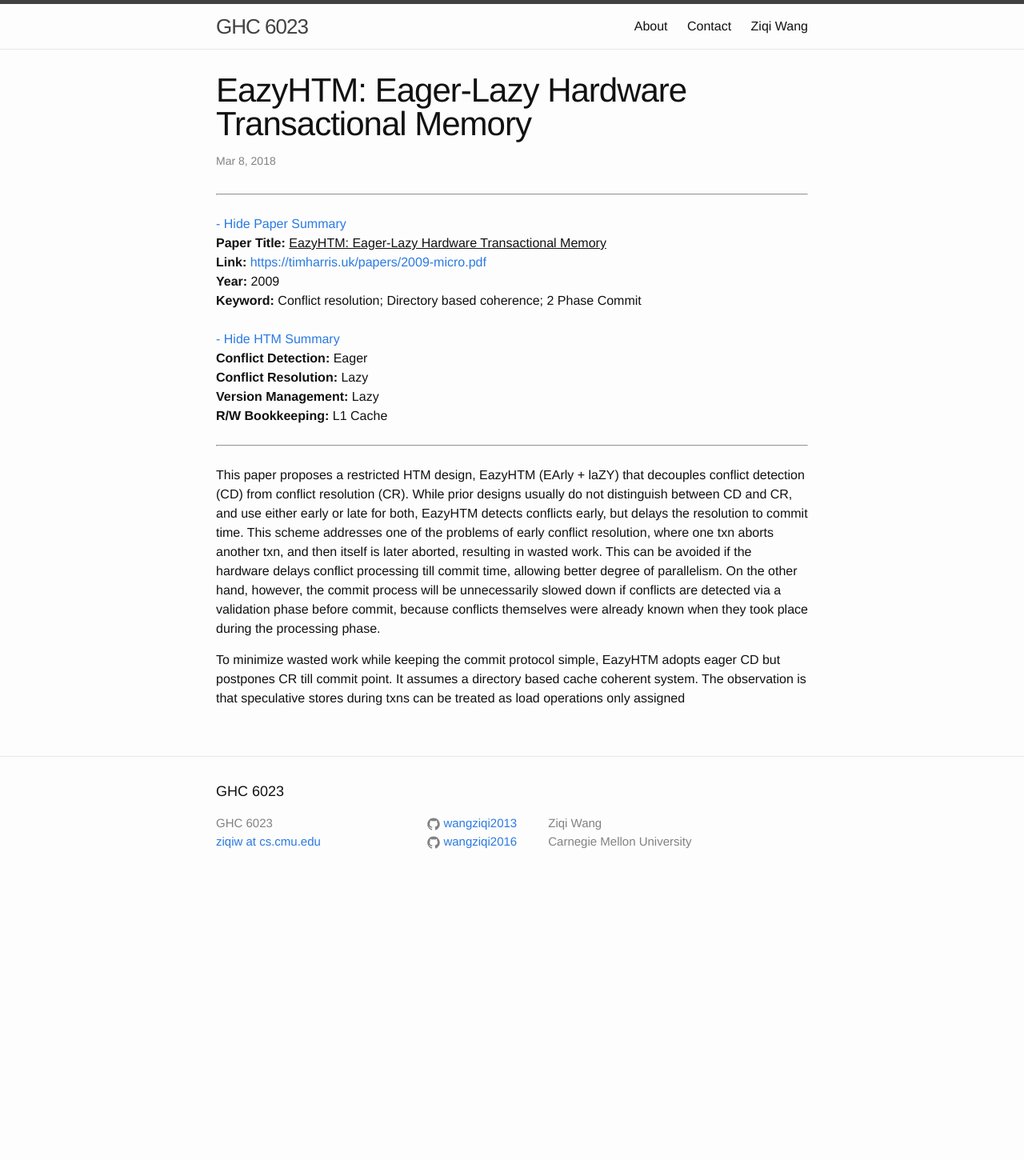
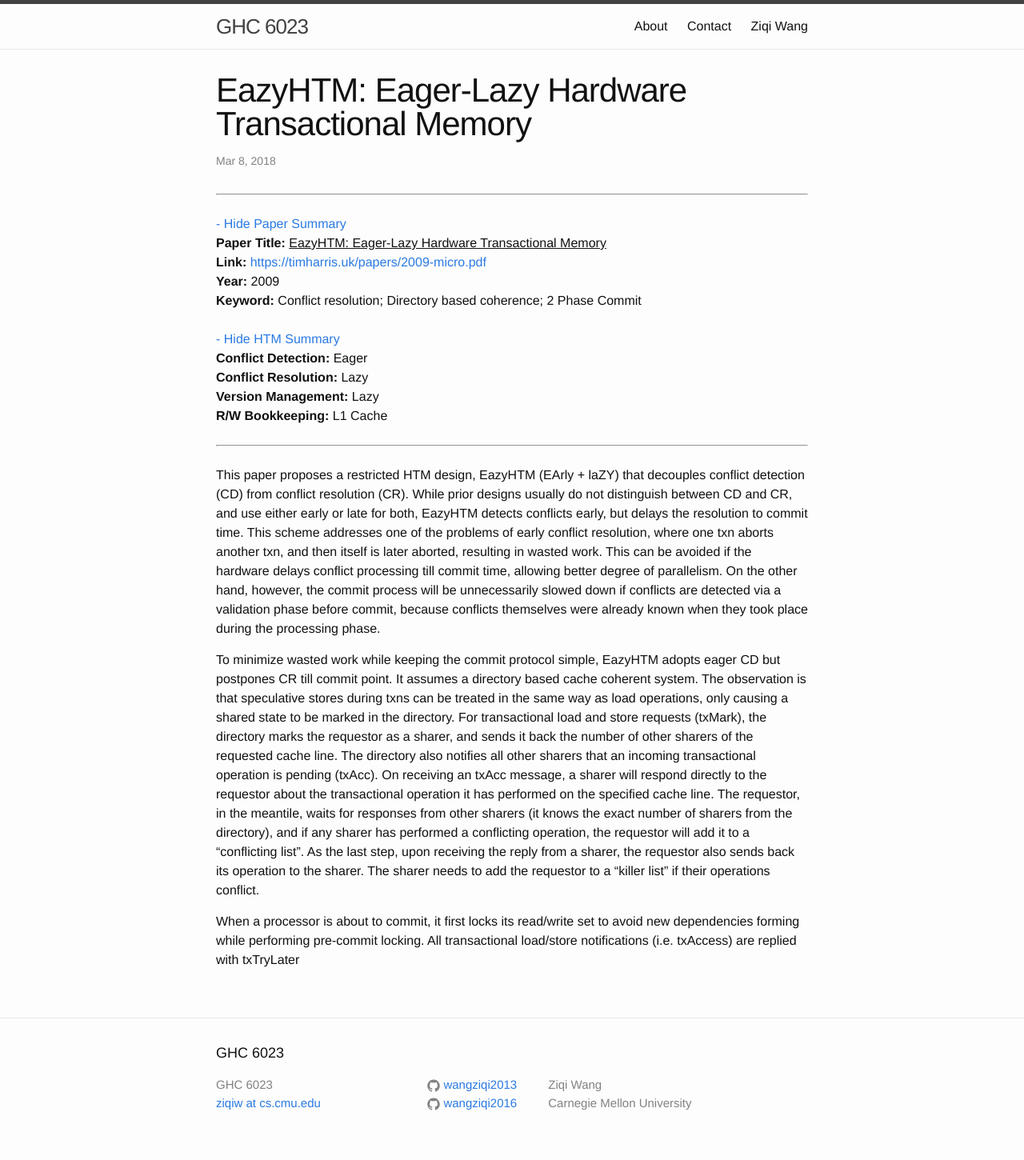
Before and after one commit to wangziqi2013/wangziqi2013.github.io, a Jekyll site: the page built from _posts/2018-03-07-EasyHTM-eager-lazy-htm.markdown, in a window 1280 px wide. Shown: the whole page at 80% size. Built offline with Jekyll 4.4.1, drawn with Linux system fonts in a browser that asks for light colours; before the commit the page ends 1123 px from its top, so only the background shows below that.

Commit message:
Finish second paragraph

```diff
--- a/_posts/2018-03-07-EasyHTM-eager-lazy-htm.markdown
+++ b/_posts/2018-03-07-EasyHTM-eager-lazy-htm.markdown
@@ -22,5 +22,15 @@ will be unnecessarily slowed down if conflicts are detected via a validation pha
 already known when they took place during the processing phase.
 
 To minimize wasted work while keeping the commit protocol simple, EazyHTM adopts eager CD but postpones CR till commit point. It assumes
-a directory based cache coherent system. The observation is that speculative stores during txns can be treated as load operations
-only assigned
+a directory based cache coherent system. The observation is that speculative stores during txns can be treated in the same way as load
+operations, only causing a shared state to be marked in the directory. For transactional load and store requests (txMark), the
+directory marks the requestor as a sharer, and sends it back the number of other sharers of the requested cache line.
+The directory also notifies all other sharers that an incoming transactional operation is pending (txAcc). On receiving an txAcc message,
+a sharer will respond directly to the requestor about the transactional operation it has performed on the specified cache line. The
+requestor, in the meantile, waits for responses from other sharers (it knows the exact number of sharers from the directory),
+and if any sharer has performed a conflicting operation, the requestor will add it to a "conflicting list".
+As the last step, upon receiving the reply from a sharer, the requestor also sends back its operation to
+the sharer. The sharer needs to add the requestor to a "killer list" if their operations conflict.
+
+When a processor is about to commit, it first locks its read/write set to avoid new dependencies forming while performing
+pre-commit locking. All transactional load/store notifications (i.e. txAccess) are replied with txTryLater
```
